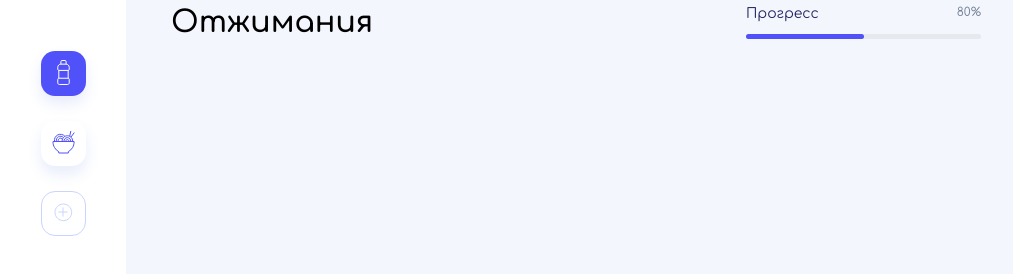
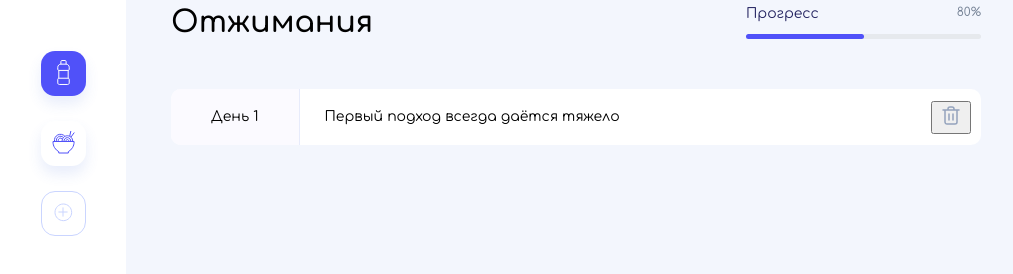
Before and after one commit to decorix/to-do-list, a plain HTML site: page index.html in a window 1280 px wide. Shown: the part 104-378 px from the top of the page, without its empty margins (0-1013 px from the left). Drawn offline with Linux system fonts and the light colour scheme.

Commit message:
feature (index.html) create card for habbit

```diff
--- a/index.html
+++ b/index.html
@@ -43,7 +43,17 @@
           </div>
         </div>
       </header>
-      <main></main>
+      <main>
+        <div>
+          <div class="habbit">
+            <div class="habbit__day">День 1</div>
+            <div class="habbit__comment">Первый подход всегда даётся тяжело</div>
+            <button class="habbit__delete">
+              <img src="./images/delete.svg" alt="Удалить день">
+            </button>
+          </div>
+        </div>
+      </main>
     </div>
   </div>
   <script src="./scripts/app.js"></script>
--- a/styles/index.css
+++ b/styles/index.css
@@ -138,3 +138,34 @@ h1 {
     border-radius: 4px;
     background: #5051f9;
 }
+
+main {
+    margin-top: 30px;
+}
+
+.habbit {
+    border-radius: 10px;
+    background: #fff;
+    display: flex;
+    align-items: center;
+}
+
+.habbit__day {
+    background: #fbfaff;
+    border-radius: 10px 0 0 10px;
+    border-right: 1px solid #e7ebfb;
+    font-size: 14px;
+    line-height: 16px;
+    padding: 20px 40px;
+}
+
+.habbit__comment {
+    font-size: 14px;
+    line-height: 16px;
+    padding: 20px 25px;
+}
+
+.habbit__delete {
+    margin-left: auto;
+    margin-right: 10px;
+}
```
Also changed, not shown: images/delete.svg (added).
